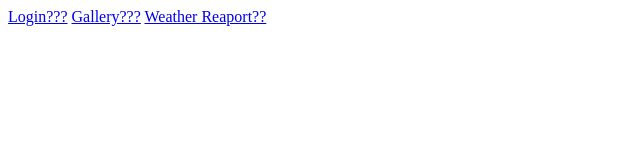
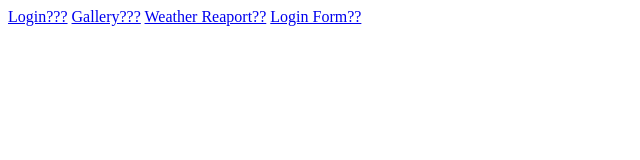
Before and after one commit to Rishitha2002/SONET2020, a plain HTML site: page Sonet1/index.html in a window 1280 px wide. Shown: the whole page, without its empty margins (0-640 px from the left). Drawn offline with Linux system fonts and the light colour scheme.

Commit message:
updated index

```diff
--- a/Sonet1/index.html
+++ b/Sonet1/index.html
@@ -9,5 +9,6 @@
     <a href="./loginform.html">Login???</a>
     <a href="gallery.html">Gallery???</a>
     <a href="./weather.html">Weather Reaport??</a>
+    <a href="../form.html">Login Form??</a>
 </body>
 </html>
```
